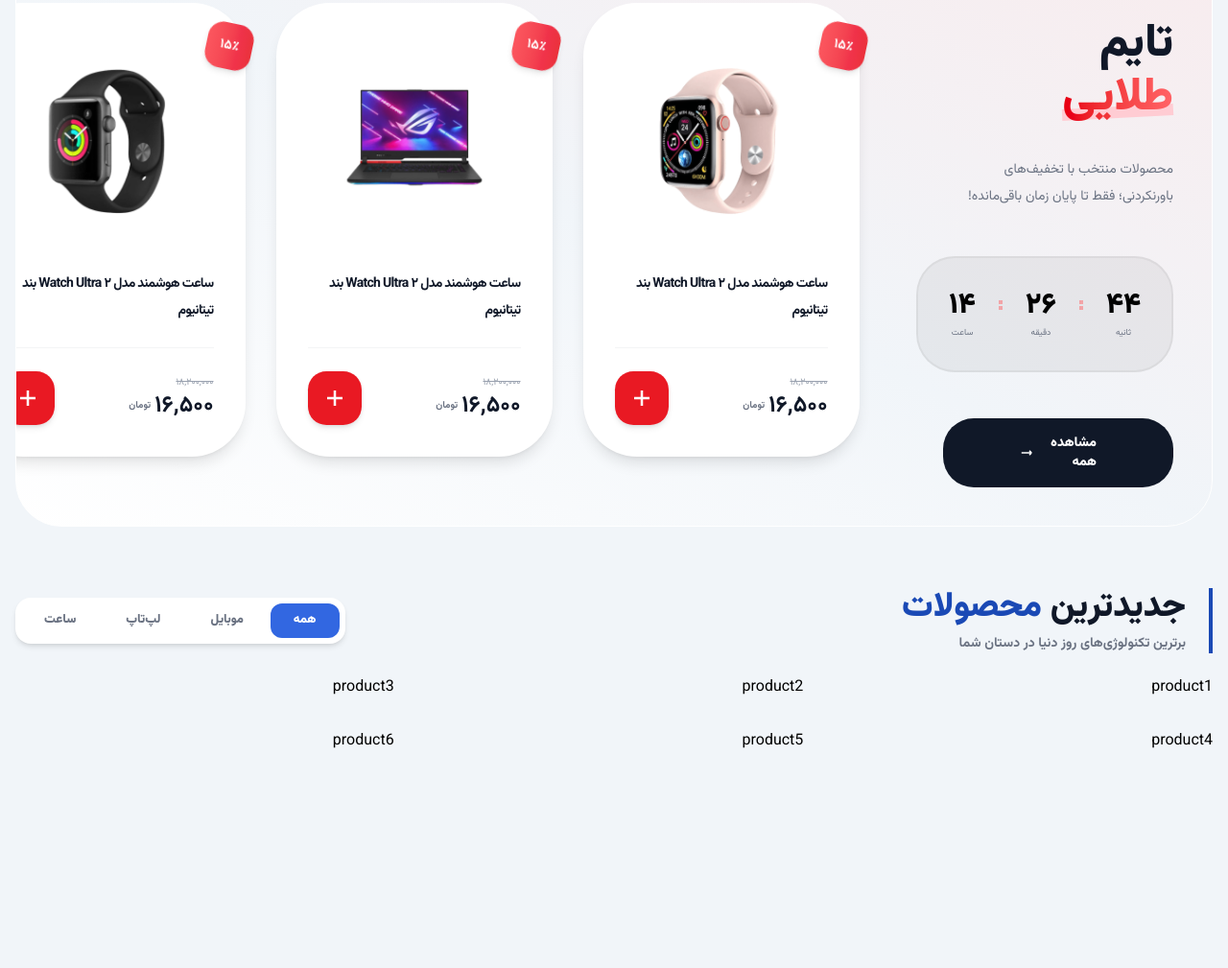
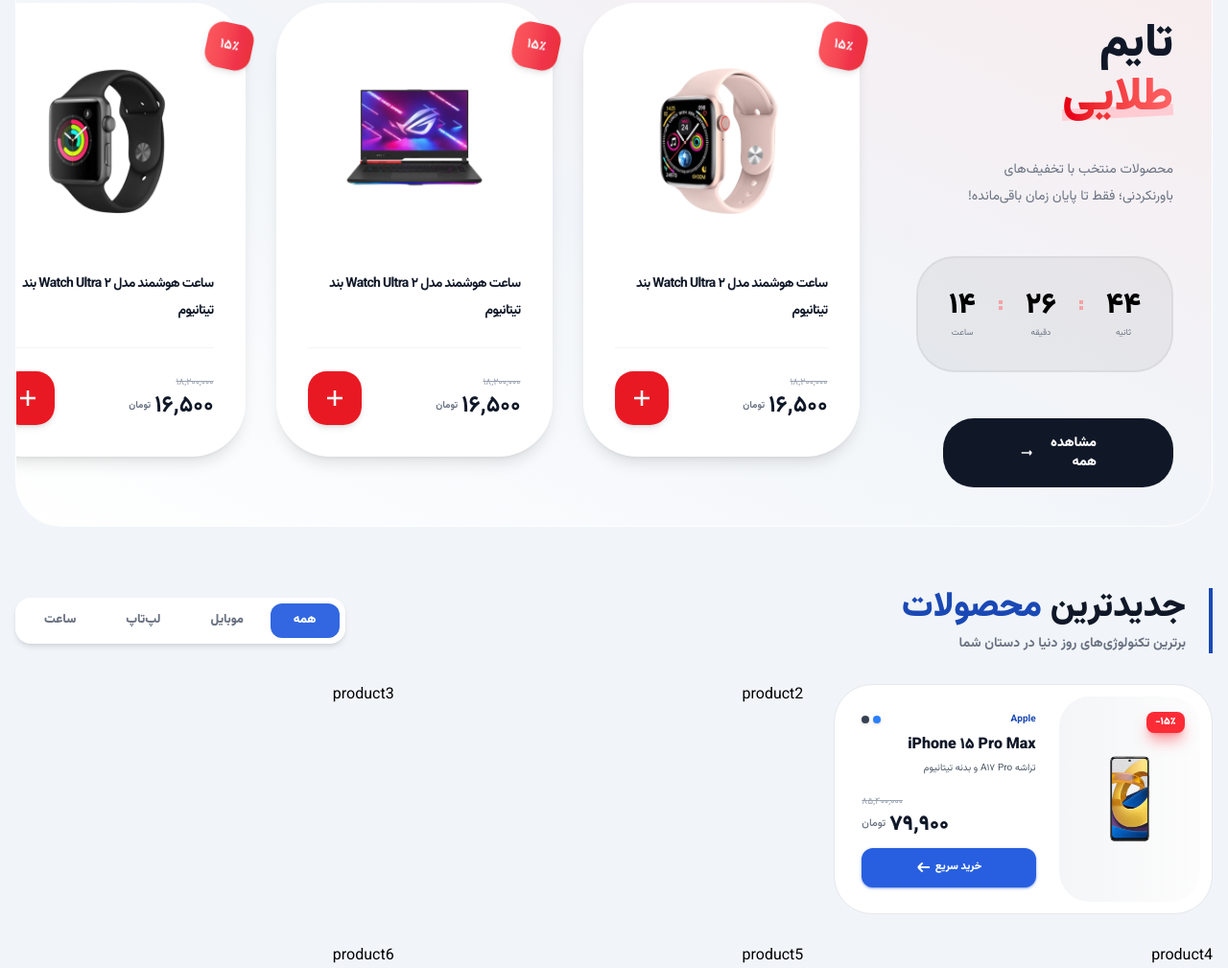
Before and after one commit to vahidr1996/vanilla-js-ecommerce, a website built with Vite: page index.html in a window 1280 px wide. Shown: the part 1392-2401 px from the top of the page at 96% size. Before the commit the page ends 2177 px from the top, so only its background shows below. Built offline with nearby package versions, Linux system fonts and the light colour scheme.

Commit message:
feat: create newest product card with hover animations

```diff
--- a/index.html
+++ b/index.html
@@ -1580,8 +1580,73 @@
           </ul>
         </header>
         <!-- Container for dynamically filtered products -->
-        <ul class="grid grid-cols-3 gap-8 mt-6">
-          <li>product1</li>
+        <ul class="grid grid-cols-3 gap-8 mt-8">
+          <li
+            class="flex gap-2 bg-white rounded-[2.5rem] border border-gray-200 p-3 h-60 hover:-translate-y-2 hover:shadow-2xl hover:shadow-primary/20 transition duration-500 group"
+          >
+            <div
+              class="relative w-2/5 p-5 bg-linear-to-r from-gray-200/40 to-gray-200/10 rounded-4xl"
+            >
+              <span
+                class="absolute top-4 right-4 bg-red-500 shadow-lg shadow-red-500/50 w-10 h-5.5 rounded-lg text-white text-[11px] font-black flex items-center justify-center"
+              >
+                ۱۵٪-</span
+              >
+              <img
+                class="w-full h-full object-contain group-hover:scale-110 transition-transform duration-500"
+                src="src/assets/images/mobile-4.png"
+                alt="iphone 15"
+              />
+            </div>
+            <div class="flex-1 flex flex-col gap-2 p-4">
+              <div class="flex items-center justify-between">
+                <span class="text-[10px] text-primary-600 font-bold"
+                  >Apple</span
+                >
+                <div class="flex items-center gap-1">
+                  <span
+                    class="w-2 h-2 rounded-full bg-blue-500 shadow-[0_1px_3px_rgba(0,0,0,0.2)]"
+                  ></span>
+                  <span
+                    class="w-2 h-2 rounded-full bg-gray-700 shadow-[0_1px_3px_rgba(0,0,0,0.2)]"
+                  ></span>
+                </div>
+              </div>
+              <div class="flex flex-col gap-1">
+                <h3 class="text-gray-900 font-black">iPhone ۱۵ Pro Max</h3>
+                <p class="text-gray-600 text-[10px]">
+                  تراشه A۱۷ Pro و بدنه تیتانیوم
+                </p>
+              </div>
+              <div class="flex flex-col items-end self-end mt-3">
+                <span
+                  class="text-gray-400 text-[10px] line-through decoration-gray-400"
+                  >۸۵,۴۰۰,۰۰۰</span
+                >
+                <div class="flex items-center gap-1">
+                  <span class="text-gray-900 text-[22px] font-black"
+                    >۷۹,۹۰۰</span
+                  >
+                  <span class="text-gray-500 text-[11px] font-medium"
+                    >تومان</span
+                  >
+                </div>
+              </div>
+              <button
+                class="flex items-center justify-center gap-1 bg-primary w-full py-3 rounded-xl text-white font-black text-[11px] shadow shadow-primary/50 hover:bg-primary-700 transition-colors duration-500 cursor-pointer"
+              >
+                <span>خرید سریع</span>
+                <svg
+                  class="w-4 h-4 group-hover:-translate-x-1.5 transition-transform duration-500"
+                  fill="none"
+                  stroke="currentColor"
+                  viewBox="0 0 24 24"
+                >
+                  <path stroke-width="3" d="M10 19l-7-7m0 0l7-7m-7 7h18"></path>
+                </svg>
+              </button>
+            </div>
+          </li>
           <li>product2</li>
           <li>product3</li>
           <li>product4</li>
--- a/src/assets/css/style.css
+++ b/src/assets/css/style.css
@@ -4,6 +4,7 @@
   --font-sans: "Vazirmatn", sans-serif;
 
   --color-site: #fcfdfe;
+  --color-primary-700: oklch(35.889% 0.13872 263.41);
   --color-primary-600: oklch(44.617% 0.17879 263.23);
   --color-primary-500: oklch(52.986% 0.20551 263.33);
   --color-primary: oklch(52.986% 0.20551 263.33);
```
